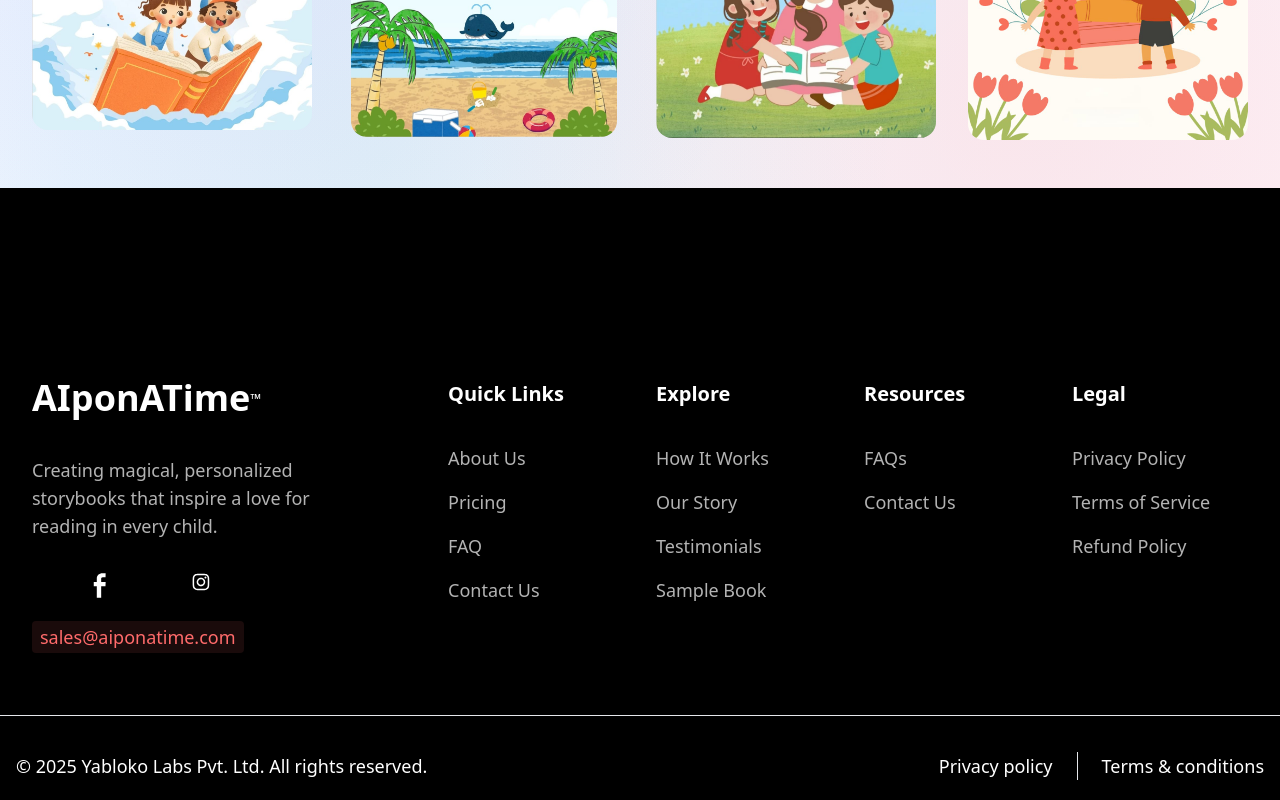
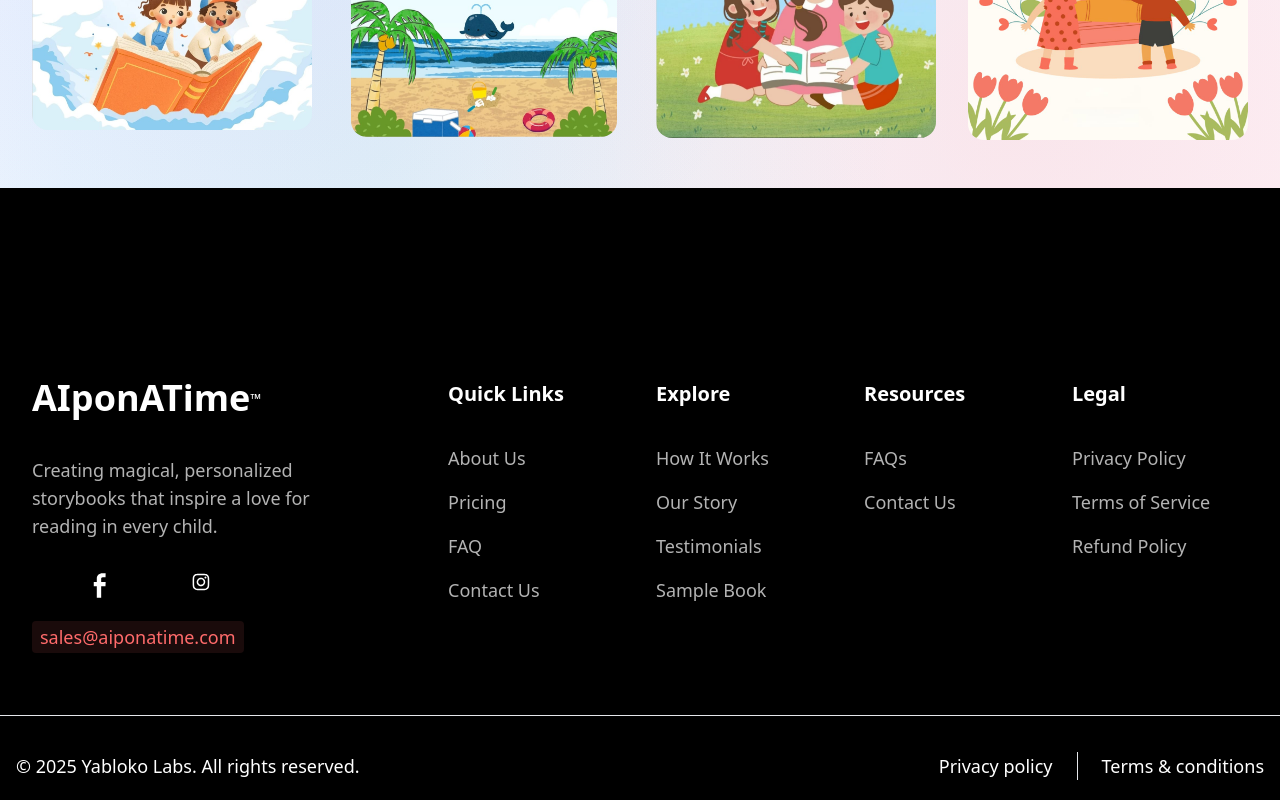
Before and after one commit to yablokolabs/aiponatime, a Next.js app in the folder package/: page / in a window 1280 px wide. Shown: the part 10820-11620 px from the top of the page. Built offline with nearby package versions, Linux system fonts and the light colour scheme; no server answers; some icons are missing.

Commit message:
updated footer

```diff
--- a/package/src/components/Layout/Footer/index.tsx
+++ b/package/src/components/Layout/Footer/index.tsx
@@ -185,7 +185,7 @@ const Footer = () => {
               <h3 className='text-center md:text-start text-white text-lg'>
                 © {new Date().getFullYear()}{' '}
                 <a href="https://yablokolabs.com" target="_blank" rel="noopener noreferrer" className="hover:text-primary transition-colors">
-                  Yabloko Labs Pvt. Ltd
+                  Yabloko Labs
                 </a>
                 . All rights reserved.
               </h3>
```
